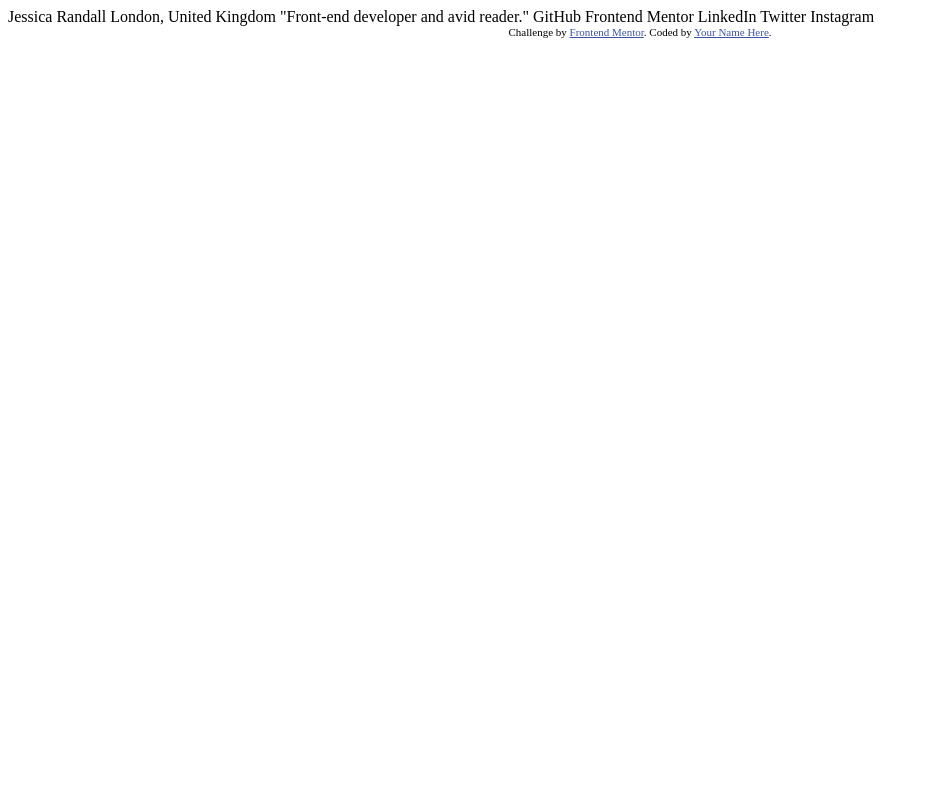
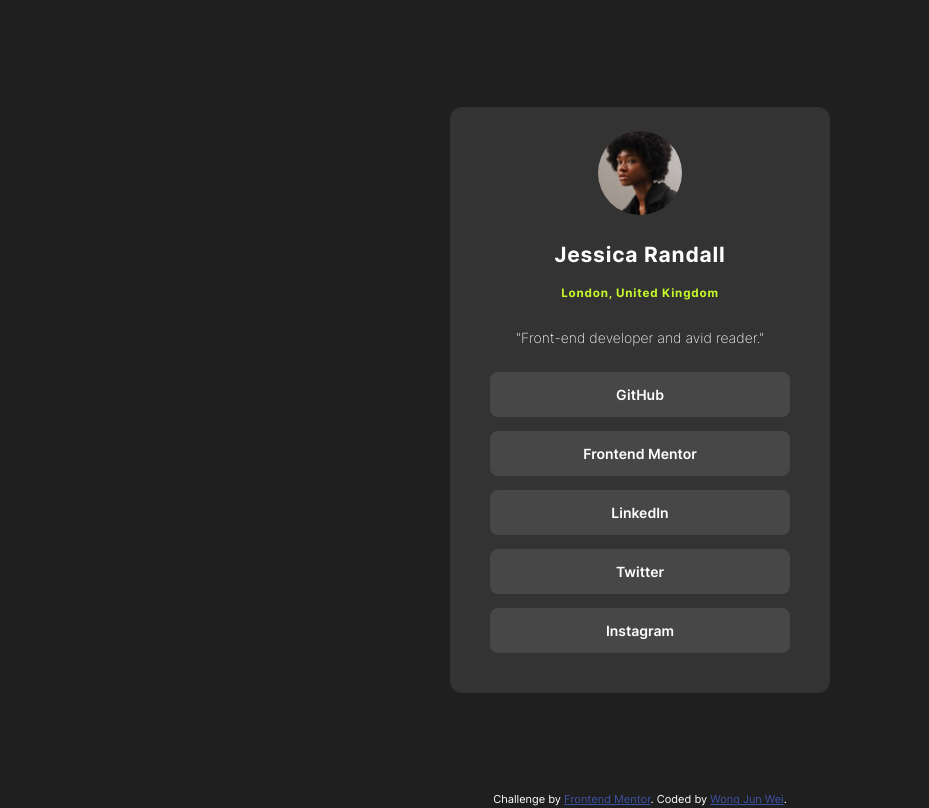
Before and after one commit to junwei-wong/social-links-profile-main, a plain HTML site: page index.html in a window 1280 px wide. Shown: the whole page, without its empty margins (0-929 px from the left). Drawn offline with Linux system fonts and the light colour scheme.

Commit message:
Completed challenge

```diff
--- a/index.html
+++ b/index.html
@@ -1,34 +1,51 @@
 <!DOCTYPE html>
 <html lang="en">
-<head>
-  <meta charset="UTF-8">
-  <meta name="viewport" content="width=device-width, initial-scale=1.0"> <!-- displays site properly based on user's device -->
+  <head>
+    <meta charset="UTF-8" />
+    <meta name="viewport" content="width=device-width, initial-scale=1.0" />
+    <meta name="description" content="Socials of Jessica Randall" />
+    <link
+      rel="icon"
+      type="image/png"
+      sizes="32x32"
+      href="./assets/images/favicon-32x32.png"
+    />
 
-  <link rel="icon" type="image/png" sizes="32x32" href="./assets/images/favicon-32x32.png">
+    <title>Frontend Mentor | Social links profile</title>
 
-  <title>Frontend Mentor | Social links profile</title>
-
-  <!-- Feel free to remove these styles or customise in your own stylesheet 👍 -->
-  <style>
-    .attribution { font-size: 11px; text-align: center; }
-    .attribution a { color: hsl(228, 45%, 44%); }
-  </style>
-</head>
-<body>
-
-  Jessica Randall
-  London, United Kingdom
-  "Front-end developer and avid reader."
-
-  GitHub
-  Frontend Mentor
-  LinkedIn
-  Twitter
-  Instagram
-
-  <div class="attribution">
-    Challenge by <a href="https://www.frontendmentor.io?ref=challenge" target="_blank">Frontend Mentor</a>.
-    Coded by <a href="#">Your Name Here</a>.
-  </div>
-</body>
+    <link rel="stylesheet" href="reset.css" />
+    <link rel="stylesheet" href="style.css" />
+  </head>
+  <body>
+    <main>
+      <header>
+        <img src="assets/images/avatar-jessica.jpeg" alt="Avatar of jessica" />
+        <h2>Jessica Randall</h2>
+        <h5>London, United Kingdom</h5>
+      </header>
+      <p class="inter200">"Front-end developer and avid reader."</p>
+      <section id="socials">
+        <a href="https://github.com/junwei-wong" target="_blank"
+          ><p class="inter600">GitHub</p></a
+        >
+        <a
+          href="https://www.frontendmentor.io/profile/junwei-wong"
+          target="_blank"
+          ><p class="inter600">Frontend Mentor</p></a
+        >
+        <a href="www.linkedin.com/in/weijwong" target="_blank"
+          ><p class="inter600">LinkedIn</p></a
+        >
+        <a href="" target="_blank"><p class="inter600">Twitter</p></a>
+        <a href="" target="_blank"><p class="inter600">Instagram</p></a>
+      </section>
+    </main>
+    <footer class="attribution">
+      Challenge by
+      <a href="https://www.frontendmentor.io?ref=challenge" target="_blank"
+        >Frontend Mentor</a
+      >. Coded by
+      <a href="https://github.com/junwei-wong" target="_blank">Wong Jun Wei</a>.
+    </footer>
+  </body>
 </html>
--- /dev/null
+++ b/reset.css
@@ -0,0 +1,90 @@
+/* Box sizing rules */
+*,
+*::before,
+*::after {
+  box-sizing: border-box;
+}
+
+/* Prevent font size inflation */
+html {
+  -moz-text-size-adjust: none;
+  -webkit-text-size-adjust: none;
+  text-size-adjust: none;
+}
+
+/* Remove default margin in favour of better control in authored CSS */
+body,
+h1,
+h2,
+h3,
+h4,
+p,
+figure,
+blockquote,
+dl,
+dd {
+  margin-block-end: 0;
+}
+
+/* Remove list styles on ul, ol elements with a list role, which suggests default styling will be removed */
+ul[role='list'],
+ol[role='list'] {
+  list-style: none;
+}
+
+/* Set core body defaults */
+body {
+  min-height: 100vh;
+  line-height: 1.5;
+}
+
+/* Set shorter line heights on headings and interactive elements */
+h1,
+h2,
+h3,
+h4,
+button,
+input,
+label {
+  line-height: 1.1;
+}
+
+/* Balance text wrapping on headings */
+h1,
+h2,
+h3,
+h4 {
+  text-wrap: balance;
+}
+
+/* A elements that don't have a class get default styles */
+a:not([class]) {
+  text-decoration-skip-ink: auto;
+  color: currentColor;
+}
+
+/* Make images easier to work with */
+img,
+picture {
+  max-width: 100%;
+  display: block;
+}
+
+/* Inherit fonts for inputs and buttons */
+input,
+button,
+textarea,
+select {
+  font-family: inherit;
+  font-size: inherit;
+}
+
+/* Make sure textareas without a rows attribute are not tiny */
+textarea:not([rows]) {
+  min-height: 10em;
+}
+
+/* Anything that has been anchored to should have extra scroll margin */
+:target {
+  scroll-margin-block: 5ex;
+}
--- /dev/null
+++ b/style.css
@@ -0,0 +1,89 @@
+:root {
+  --green: hsl(75, 94%, 57%);
+  --white: hsl(0, 0%, 100%);
+  --grey-600: hsl(0, 0%, 28%);
+  --grey-700: hsl(0, 0%, 20%);
+  --grey-800: hsl(0, 0%, 12%);
+}
+
+@font-face {
+  font-family: Inter;
+  src: url(./assets/fonts/Inter-VariableFont_slnt\,wght.ttf);
+}
+
+.inter200 {
+  font-variation-settings: 'wght' 200;
+}
+
+.inter600 {
+  font-variation-settings: 'wght' 600;
+}
+
+body {
+  font-family: Inter;
+  background-color: var(--grey-800);
+  color: var(--white);
+  text-align: center;
+  display: flex;
+  flex-direction: column;
+  justify-content: center;
+  font-size: 0.875rem;
+}
+
+main {
+  background-color: var(--grey-700);
+  border-radius: 0.75rem;
+  margin: auto;
+  padding: 1.5rem;
+
+  @media screen and (min-width: 378px) {
+    width: 30%;
+  }
+}
+
+img {
+  border-radius: 6rem;
+  margin: auto auto 1.75rem auto;
+  width: 6em;
+}
+
+h2 {
+  letter-spacing: 0.05rem;
+}
+
+h5 {
+  color: var(--green);
+  letter-spacing: 0.05rem;
+}
+
+p.inter200 {
+  margin: 1.5rem auto;
+}
+
+section {
+  margin: 1rem;
+
+  a {
+    text-decoration: none;
+
+    >p {
+      background-color: var(--grey-600);
+      border-radius: 0.5rem;
+      padding: 0.75rem;
+    }
+
+    p:hover {
+      background-color: var(--green);
+      color: black;
+    }
+  }
+}
+
+footer.attribution {
+  font-size: 11px;
+  text-align: center;
+}
+
+footer.attribution a {
+  color: hsl(228, 45%, 44%);
+}
```
